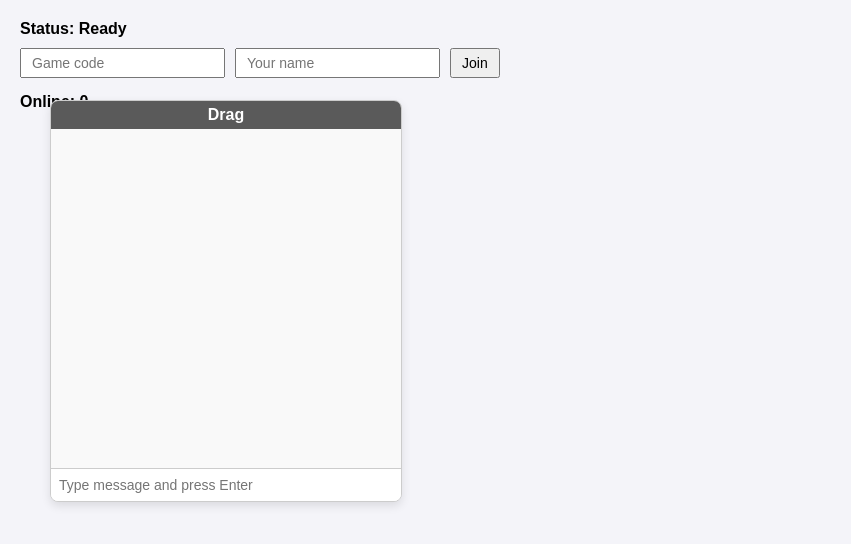
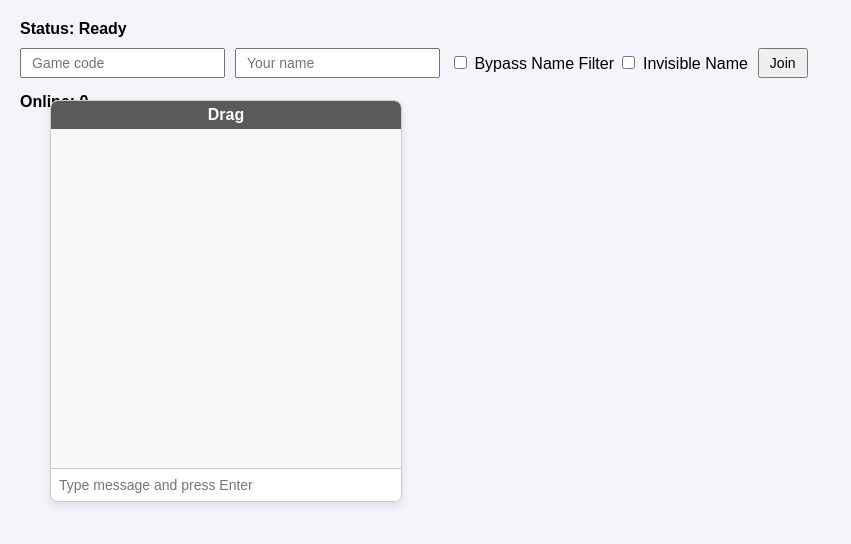
Before and after one commit to vexinity99/blooketbot, a website: page index.html in a window 1280 px wide. Shown: the whole page, without its empty margins (0-851 px from the left). Drawn offline with Linux system fonts and the light colour scheme.

Commit message:
Add options for bypassing name filter and invisibility

```diff
--- a/index.html
+++ b/index.html
@@ -94,6 +94,19 @@
 <div id="controls">
   <input type="text" id="gamecode" placeholder="Game code">
   <input type="text" id="name" placeholder="Your name">
+
+  <div class="options">
+    <label>
+      <input type="checkbox" id="bcf">
+      Bypass Name Filter
+    </label>
+
+    <label>
+      <input type="checkbox" id="fpswitch">
+      Invisible Name
+    </label>
+  </div>
+
   <button onclick="joinGame(document.querySelector('#gamecode').value, document.querySelector('#name').value, true)">Join</button>
 </div>
 
```
